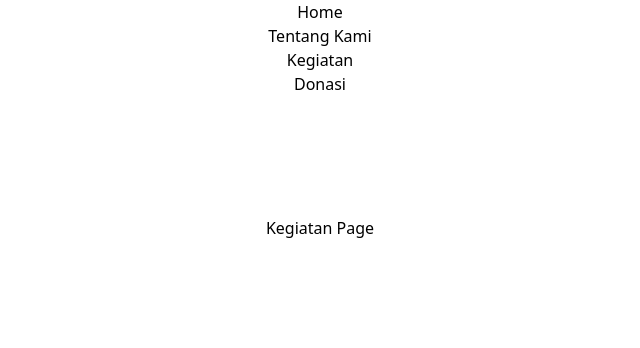
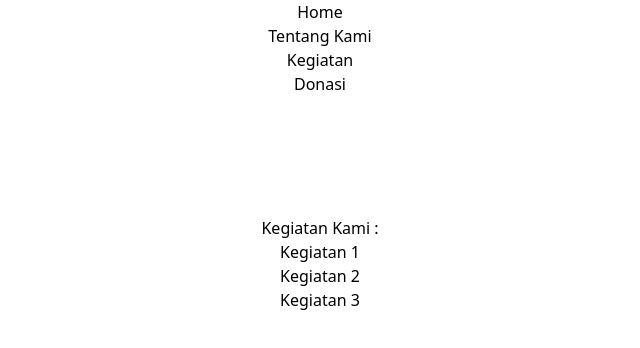
Before and after one commit to The-Foundation-Tech/frontend-tthefoundation-web-blog, a React (Create React App) app: page /kegiatan in a window 1280 px wide. Shown: the top 348 px of the page, without its empty margins (320-960 px from the left). Built offline with nearby package versions, Linux system fonts and the light colour scheme.

Commit message:
Menambahkan route Kegiatan

```diff
--- a/src/App.js
+++ b/src/App.js
@@ -1,10 +1,10 @@
-import logo from './logo.svg';
 import './App.css';
 import { Link, Route, Routes } from 'react-router-dom';
 import Home from './Components/Home';
 import Tentang from './Components/Tentang';
 import Kegiatan from './Components/Kegiatan';
 import Donasi from './Components/Donasi';
+import DetailKegiatan from './Components/DetailKegiatan';
 
 function App() {
   return (
@@ -35,6 +35,7 @@ function App() {
         <Route path="/" element={<Home />} />
         <Route path="/tentang" element={<Tentang />} />
         <Route path="/kegiatan" element={<Kegiatan />} />
+        <Route path="kegiatan/:slug" element={<DetailKegiatan />} />
         <Route path="/donasi" element={<Donasi />} />
       </Routes>
     </div>
--- /dev/null
+++ b/src/Components/DetailKegiatan.js
@@ -0,0 +1,14 @@
+import { useParams } from 'react-router-dom';
+
+export default function DetailKegiatan() {
+  const { slug } = useParams();
+  const allowedSlugs = ['kegiatan-1', 'kegiatan-2', 'kegiatan-3'];
+  if (!allowedSlugs.includes(slug)) {
+    return <h1>Tidak ditemukan!</h1>;
+  }
+  return (
+    <>
+      <h1>Ini {slug}</h1>
+    </>
+  );
+}
--- a/src/Components/Kegiatan.js
+++ b/src/Components/Kegiatan.js
@@ -1,3 +1,20 @@
+import { Link } from 'react-router-dom';
+
 export default function Kegiatan() {
-  return <h1>Kegiatan Page</h1>;
+  return (
+    <>
+      <h1>Kegiatan Kami : </h1>
+      <ul>
+        <li>
+          <Link to="/kegiatan/kegiatan-1">Kegiatan 1</Link>
+        </li>
+        <li>
+          <Link to="/kegiatan/kegiatan-2">Kegiatan 2</Link>
+        </li>
+        <li>
+          <Link to="/kegiatan/kegiatan-3">Kegiatan 3</Link>
+        </li>
+      </ul>
+    </>
+  );
 }
```
